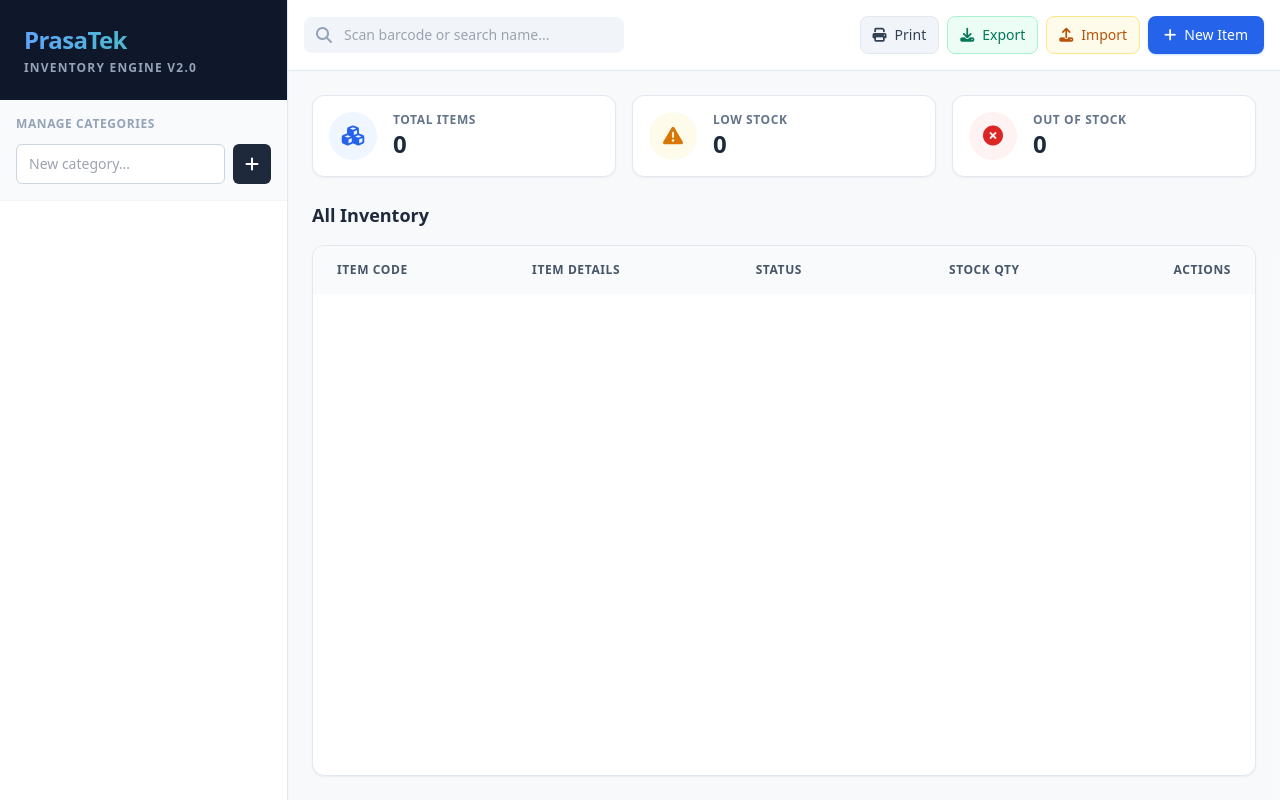
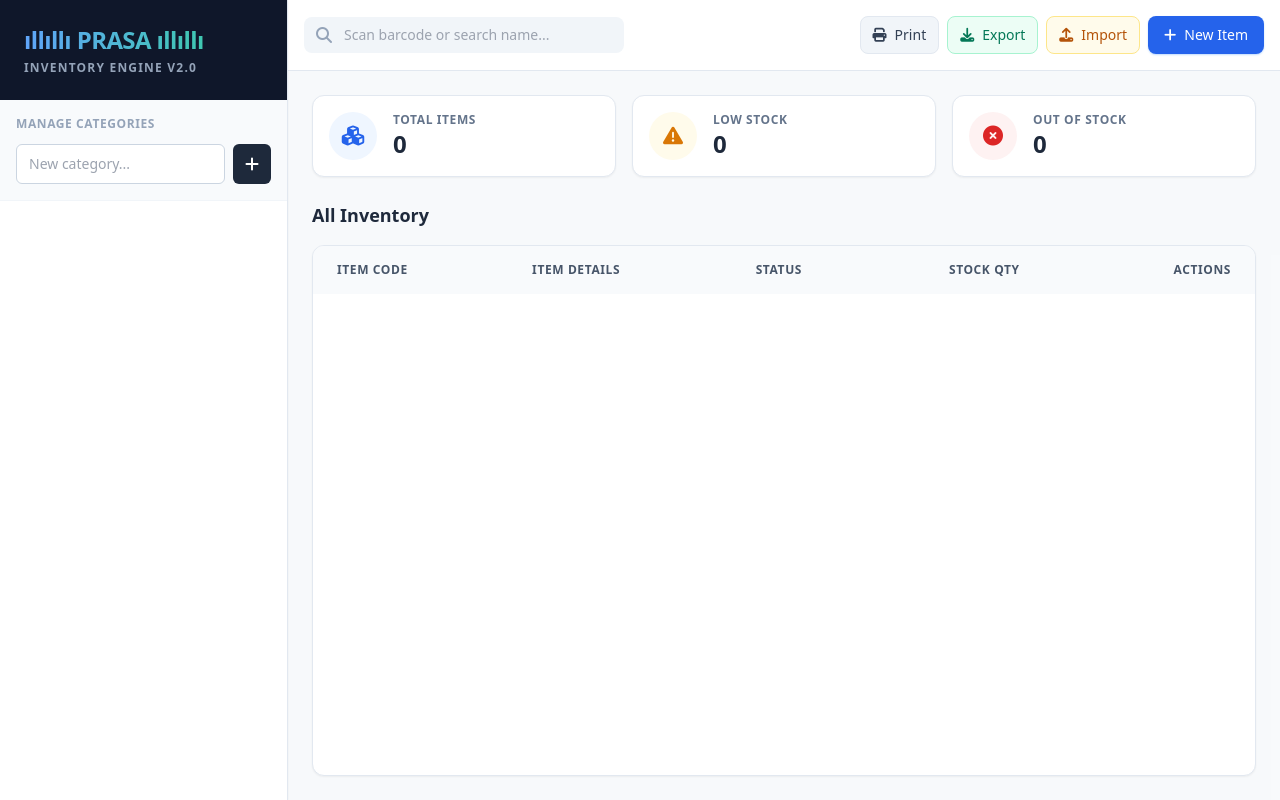
Before and after one commit to PRASA8591/rack, a plain HTML site: page index.html in a window 1280 px wide. Drawn offline with nearby package versions, Linux system fonts and the light colour scheme; no server answers.

Commit message:
Update index.html

```diff
--- a/index.html
+++ b/index.html
@@ -37,7 +37,7 @@
 
     <aside id="sidebar" class="fixed md:static inset-y-0 left-0 transform -translate-x-full md:translate-x-0 w-72 bg-white border-r border-slate-200 flex flex-col h-full z-40 transition-transform duration-300 ease-in-out mt-16 md:mt-0 shadow-sm">
         <div class="hidden md:block p-6 bg-slate-900 text-white">
-            <h1 class="text-2xl font-black tracking-tight bg-clip-text text-transparent bg-gradient-to-r from-blue-400 to-emerald-400">PrasaTek</h1>
+            <h1 class="text-2xl font-black tracking-tight bg-clip-text text-transparent bg-gradient-to-r from-blue-400 to-emerald-400">ıllıllı PRASA ıllıllı</h1>
             <p class="text-xs text-slate-400 mt-1 uppercase tracking-widest font-semibold">Inventory Engine v2.0</p>
         </div>
 
```
